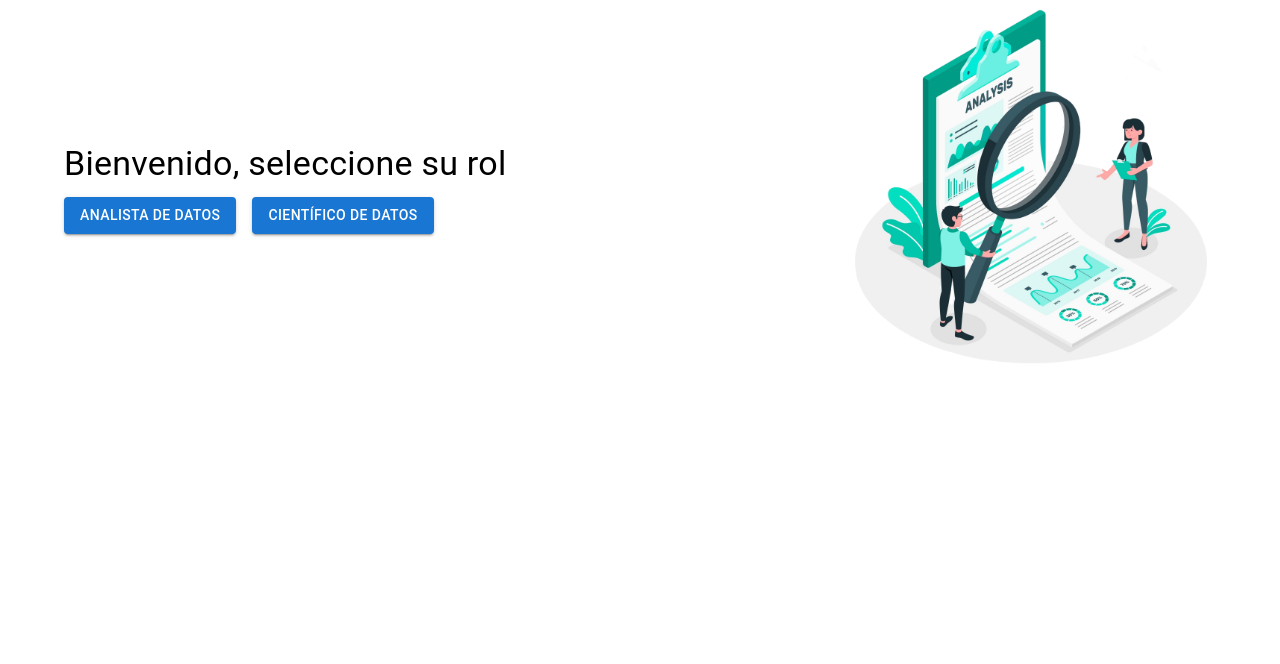
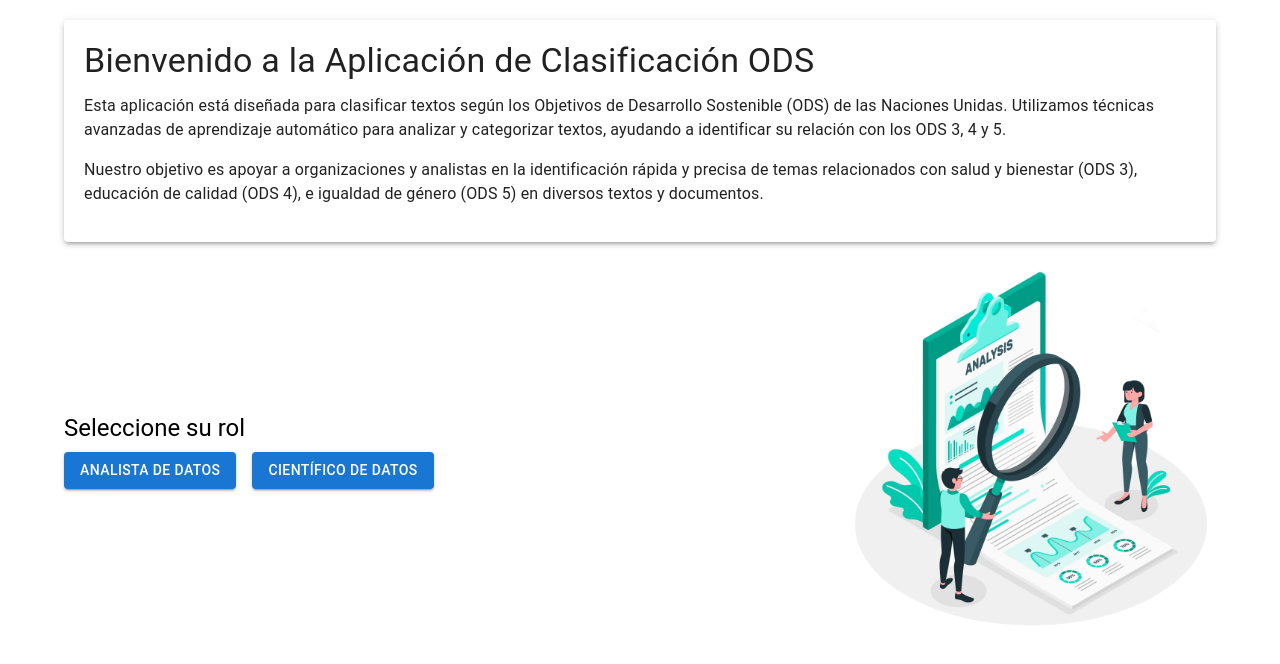
Before and after one commit to Jd-briceno/Front_BI, a React (Create React App) app: page / in a window 1280 px wide. Shown: the top 664 px of the page. Built offline with nearby package versions, Linux system fonts and the light colour scheme.

Commit message:
Frontend Acabado

```diff
--- a/src/components/DataAnalyst.js
+++ b/src/components/DataAnalyst.js
@@ -1,5 +1,5 @@
 import React, { useState } from 'react';
-import { TextField, Button, Typography, Container, Grid, CircularProgress } from '@mui/material';
+import { TextField, Button, Typography, Container, Grid, CircularProgress, Paper } from '@mui/material';
 import { useNavigate } from 'react-router-dom';
 
 function DataAnalyst() {
@@ -21,13 +21,23 @@
       const data = await response.json();
       setResult({
         ods: `ODS ${data[0].prediction}`,
-        probability: `${(data[0].probability * 100).toFixed(2)}%`,
+        probability: data[0].probability,
       });
     } catch (error) {
       console.error('Error:', error);
       setResult({ error: 'Ocurrió un error al analizar el texto.' });
     } finally {
       setLoading(false);
+    }
+  };
+
+  const getRecommendation = (probability) => {
+    if (probability > 0.75) {
+      return "Alta confianza en la predicción. Se recomienda considerar esta clasificación para la toma de decisiones.";
+    } else if (probability > 0.5) {
+      return "Confianza moderada. Se sugiere revisar el contexto adicional antes de tomar decisiones basadas en esta clasificación.";
+    } else {
+      return "Baja confianza en la predicción. Se recomienda un análisis más detallado o considerar reclasificar el texto.";
     }
   };
 
@@ -55,6 +65,8 @@
         margin="normal"
         value={text}
         onChange={(e) => setText(e.target.value)}
+        multiline
+        rows={4}
       />
       <Button
         variant="contained"
@@ -74,8 +86,8 @@
       </Button>
 
       {result && (
-        <div>
-          <Typography variant="h6" marginTop={2}>
+        <Paper elevation={3} style={{ padding: '20px', marginTop: '20px' }}>
+          <Typography variant="h6" gutterBottom>
             Resultado:
           </Typography>
           {result.error ? (
@@ -83,10 +95,13 @@
           ) : (
             <>
               <Typography>Clasificación: {result.ods}</Typography>
-              <Typography>Probabilidad: {result.probability}</Typography>
+              <Typography>Probabilidad: {(result.probability * 100).toFixed(2)}%</Typography>
+              <Typography variant="body2" style={{ marginTop: '10px' }}>
+                Recomendación: {getRecommendation(result.probability)}
+              </Typography>
             </>
           )}
-        </div>
+        </Paper>
       )}
     </Container>
   );
--- a/src/components/DataScientist.js
+++ b/src/components/DataScientist.js
@@ -28,6 +28,7 @@
         body: formData,
       });
       const data = await response.json();
+      console.log("Respuesta del servidor:", data); // Para depuración
       setResult(data);
     } catch (error) {
       console.error('Error:', error);
@@ -35,6 +36,20 @@
     } finally {
       setLoading(false);
     }
+  };
+
+  const renderMetrics = () => {
+    if (!result || !result.metrics) {
+      return <Typography color="error">No se pudieron obtener las métricas del modelo.</Typography>;
+    }
+
+    return (
+      <>
+        <Typography>Precision: {result.metrics.precision?.toFixed(4) || 'No disponible'}</Typography>
+        <Typography>Recall: {result.metrics.recall?.toFixed(4) || 'No disponible'}</Typography>
+        <Typography>F1 Score: {result.metrics.f1_score?.toFixed(4) || 'No disponible'}</Typography>
+      </>
+    );
   };
 
   return (
@@ -132,7 +147,10 @@
           {result.error ? (
             <Typography color="error">{result.error}</Typography>
           ) : (
-            <Typography>{result.message}</Typography>
+            <>
+              <Typography>{result.message}</Typography>
+              {renderMetrics()}
+            </>
           )}
         </Paper>
       )}
--- a/src/components/Home.js
+++ b/src/components/Home.js
@@ -1,16 +1,28 @@
 import React from 'react';
 import { useNavigate } from 'react-router-dom';
-import { Button, Container, Typography, Grid } from '@mui/material';
+import { Button, Container, Typography, Grid, Paper } from '@mui/material';
 
 function Home() {
   const navigate = useNavigate();
 
   return (
     <Container>
+      <Paper elevation={3} style={{ padding: '20px', marginTop: '20px', marginBottom: '20px' }}>
+        <Typography variant="h4" gutterBottom>
+          Bienvenido a la Aplicación de Clasificación ODS
+        </Typography>
+        <Typography variant="body1" paragraph>
+          Esta aplicación está diseñada para clasificar textos según los Objetivos de Desarrollo Sostenible (ODS) de las Naciones Unidas. Utilizamos técnicas avanzadas de aprendizaje automático para analizar y categorizar textos, ayudando a identificar su relación con los ODS 3, 4 y 5.
+        </Typography>
+        <Typography variant="body1" paragraph>
+          Nuestro objetivo es apoyar a organizaciones y analistas en la identificación rápida y precisa de temas relacionados con salud y bienestar (ODS 3), educación de calidad (ODS 4), e igualdad de género (ODS 5) en diversos textos y documentos.
+        </Typography>
+      </Paper>
+
       <Grid container spacing={2} alignItems="center">
         <Grid item xs={8}>
-          <Typography variant="h4" gutterBottom>
-            Bienvenido, seleccione su rol
+          <Typography variant="h5" gutterBottom>
+            Seleccione su rol
           </Typography>
           <Grid container spacing={2}>
             <Grid item>
```
